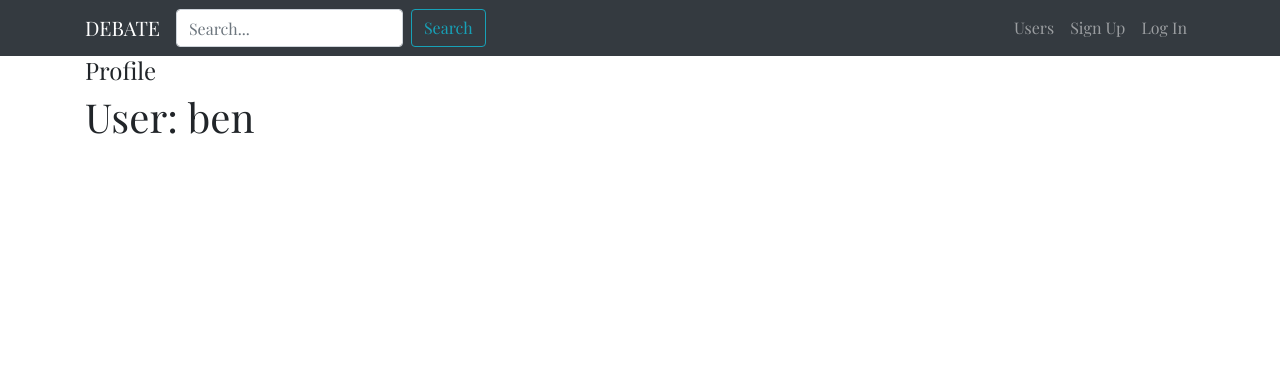
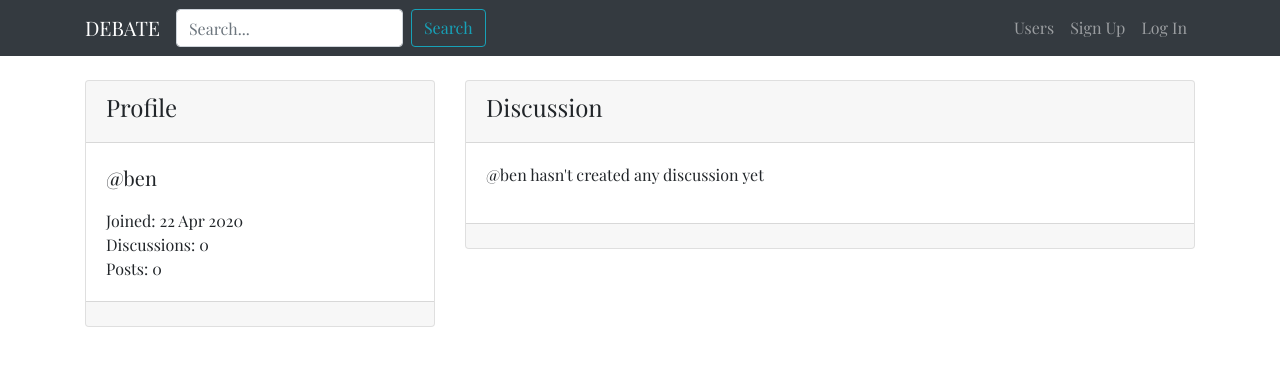
Before and after one commit to Manik5/django-playground-social-forum, a Django app: a page that uses core/templates/core/user_profile.html in a window 1280 px wide. Shown: the top 366 px of the page. Run offline with Django 3.2, Linux system fonts and the light colour scheme; data comes from the database, SQL or seed files in the repository; both versions use the stored data as it was after the commit; some libraries are stand-ins or nearby versions.

Commit message:
styled profile user

```diff
--- a/core/templates/core/user_profile.html
+++ b/core/templates/core/user_profile.html
@@ -1,11 +1,45 @@
 {% extends 'base.html' %}
 
-{% block head_title %} Debate | {{ user }}{% endblock head_title %}
+{% block head_title %} Debate - {{ user }}{% endblock head_title %}
 
 {% block content %}
+  <div class="row mt-3">
+    <div class="col-4">
+      <div class="card my-2">
+        <div class="card-header">
+          <h4>{% if request.user == user %} Your {% endif %} Profile</h4>
+        </div>
+        <div class="card-body">
+          <p class="lead">@{{ user }}</p>
+          <p class="mb-0">Joined: {{ user.date_joined|date:"d M Y"}}</p>
+          <p class="mb-0">Discussions: {{ user.discussions.count }}</p>
+          <p class="mb-0">Posts: {{ user.posts.count }}</p>
+        </div>
+        <div class="card-footer"></div>
+      </div>
+    </div>
 
-  <h4>{% if request.user == user %} Your {% endif %} Profile</h4>
+    <div class="col-8">
+      <div class="card my-2">
+        <div class="card-header">
+          <h4>Discussion</h4>
+        </div>
+        <div class="card-body">
+          {% for discussion in discussions_user %}
+            <a href="{{ discussion.get_absolute_url }}">{{ discussion.title }}</a>
+            <p class="text-muted">{{ discussion.belong_section }}</p>
+          {% empty %}
+            {% if request.user != user %}
+              <p>@{{ user }} hasn't created any discussion yet</p>
+            {% else %}
+              <p>You haven't created any discussion yet, would you like to a discussion?</p>
+            {% endif %}
+          {% endfor %}
+        </div>
+        <div class="card-footer"></div>
+      </div>
+    </div>
+  </div>
 
-  <h1>User: {{ user }}</h1>
 
 {% endblock content %}
--- a/core/views.py
+++ b/core/views.py
@@ -1,7 +1,7 @@
 from django.shortcuts import render, get_object_or_404
 from django.contrib.auth.mixins import LoginRequiredMixin
 from django.contrib.auth.models import User
-from forum.models import Section
+from forum.models import Discussion, Section
 from django.views.generic.list import ListView
 # Create your views here.
 
@@ -21,5 +21,6 @@ class UserList(LoginRequiredMixin, ListView):
 
 def userProfileView(request, username):
     user = get_object_or_404(User, username=username)
-    context = {"user": user}
+    discussions_user = Discussion.objects.filter(author_discussion=user).order_by("-pk")
+    context = {"user": user, "discussions_user": discussions_user}
     return render(request, 'core/user_profile.html', context)
--- a/forum/templates/forum/single_section.html
+++ b/forum/templates/forum/single_section.html
@@ -11,6 +11,7 @@
   </div>
 
   <div class="card-body">
+    <a class="btn btn-sm btn-info" href="{% url 'create_discussion' pk=section.pk %}">Create Discussion</a>
     {% for discussion in discussions %}
       <p><a href="{{ discussion.get_absolute_url }}">{{ discussion.title }}</a></p>
       <p>{{ discussion.author_discussion }}</p>
```
Also changed, not shown: db.sqlite3.
